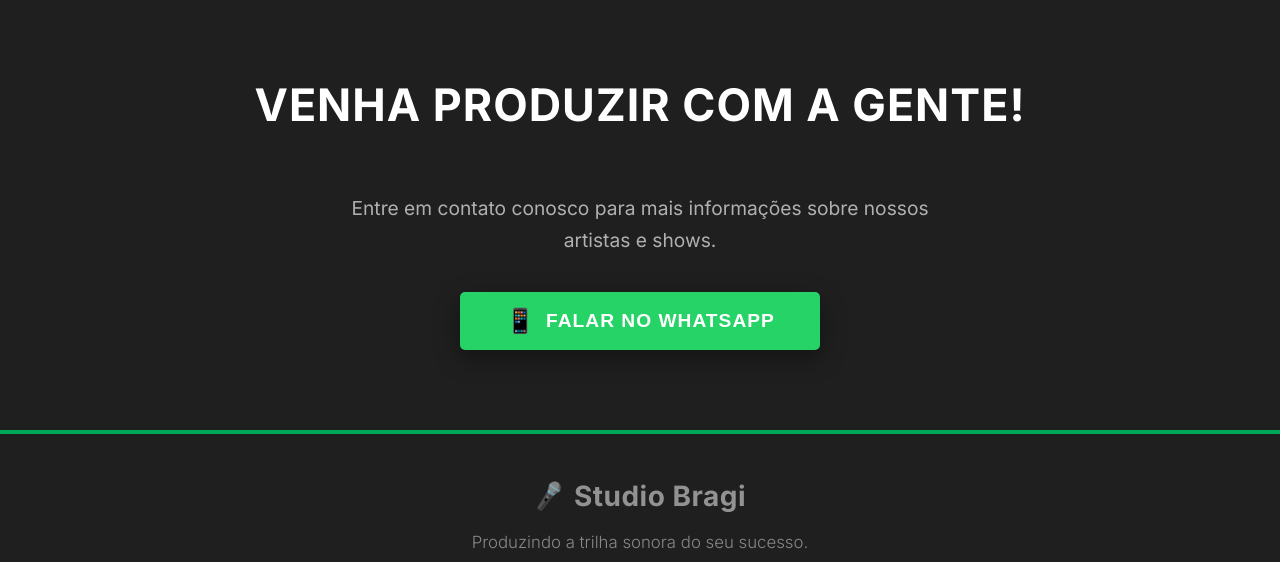
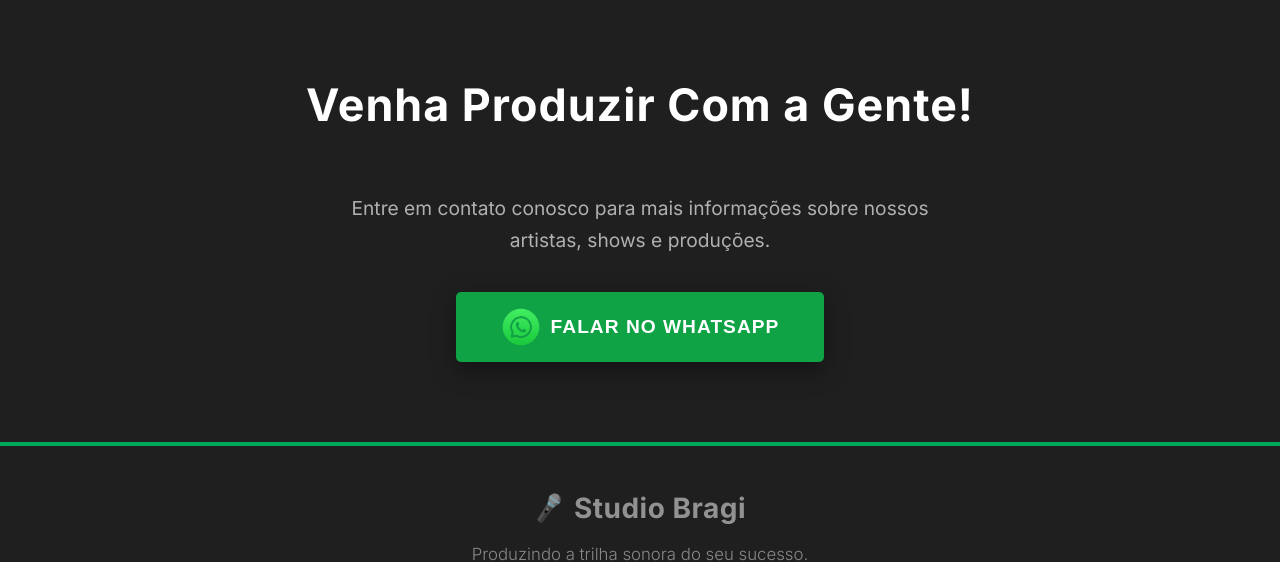
Before and after one commit to BrayannnRX/StudioBragi, a plain HTML site: page index.html in a window 1280 px wide. Shown: the part 2016-2578 px from the top of the page. Drawn offline with Linux system fonts and the light colour scheme.

```diff
--- a/index.html
+++ b/index.html
@@ -168,17 +168,18 @@
     <section class="contact-section">
         <div class="container">
             <div class="section-header">
-                <h2>Venha produzir com a gente!</h2>
+                <h2>Venha Produzir Com a Gente!</h2>
             </div>
             <div class="contact-content">
                 <p class="contact-description">
-                    Entre em contato conosco para mais informações sobre nossos artistas e shows.
+                    Entre em contato conosco para mais informações sobre nossos artistas, shows e produções.
                 </p>
 
-                <button class="whatsapp-btn" id="whatsappBtn">
-                    <span class="whatsapp-icon">📱</span>
+            <button class="whatsapp-btn" id="whatsappBtn">
+                <img src="imgs_principais/zap_logo-removebg-preview.png" alt="WhatsApp" class="whatsapp-icon">
                     Falar no WhatsApp
-                </button>
+            </button>
+
             </div>
         </div>
     </section>
--- a/styles.css
+++ b/styles.css
@@ -22,8 +22,8 @@
   --btn-secondary-border: var(--primary-green);
 
   /* WhatsApp */
-  --whatsapp-green: #25D366;
-  --whatsapp-hover: #1DBB57;
+  --whatsapp-green: #0fa346;
+  --whatsapp-hover: #0a3d1d;
 
   /* Sombras e Efeitos */
   --shadow-light: 0 4px 12px rgba(0, 0, 0, 0.2);
@@ -359,17 +359,10 @@ html {
   font-weight: 700;
   color: var(--white-text);
   letter-spacing: 1px;
-  text-transform: uppercase;
   display: flex;
   align-items: center;
   justify-content: center;
   gap: 15px;
-}
-
-.music-note-icon,
-.contact-icon {
-  font-size: 2.5rem;
-  color: var(--primary-green); /* Ícones em verde destaque */
 }
 
 /* Subtítulo da seção de artistas (Adicionado) */
@@ -577,8 +570,11 @@ html {
 }
 
 .whatsapp-icon {
-  font-size: 1.5rem;
+    width: 40px;
+    height: 40px;
+    object-fit: contain;
 }
+
 
 /* ===== FOOTER (Aprimorado) ===== */
 .footer-simple {
```
